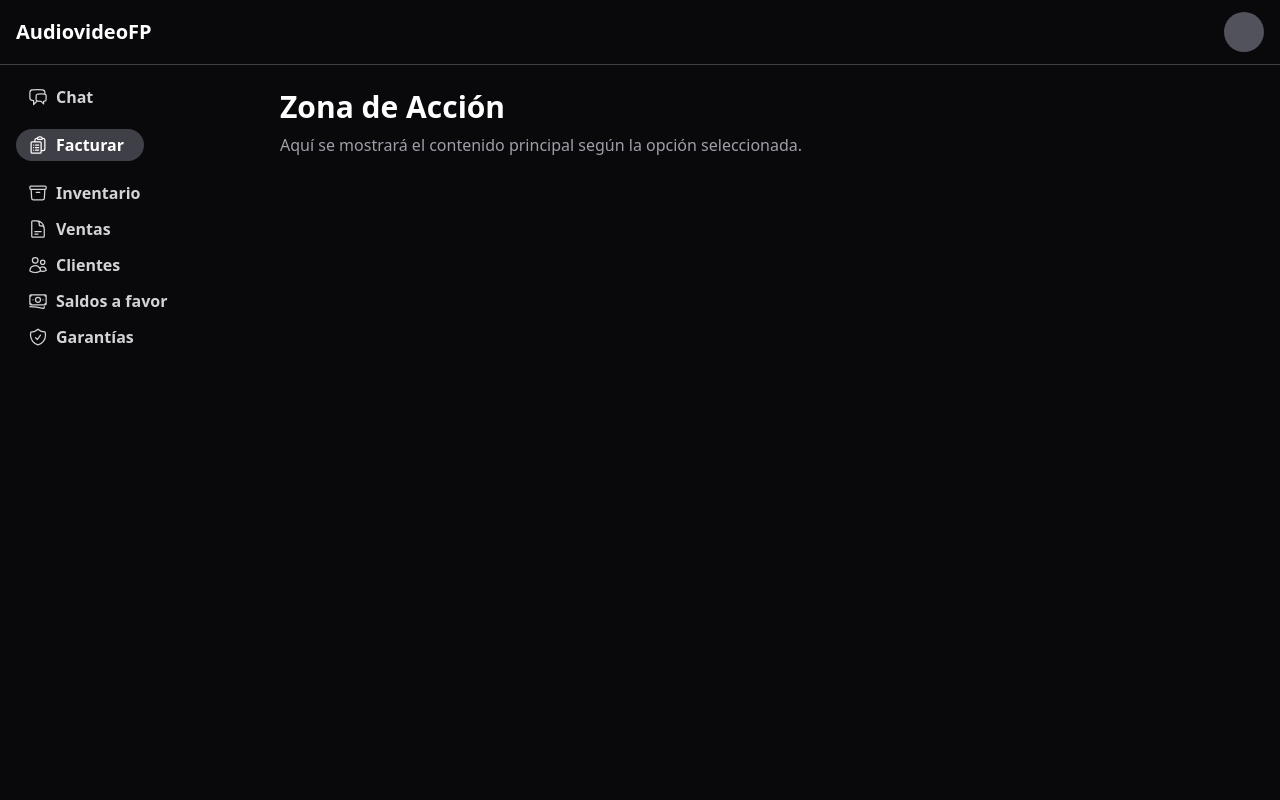
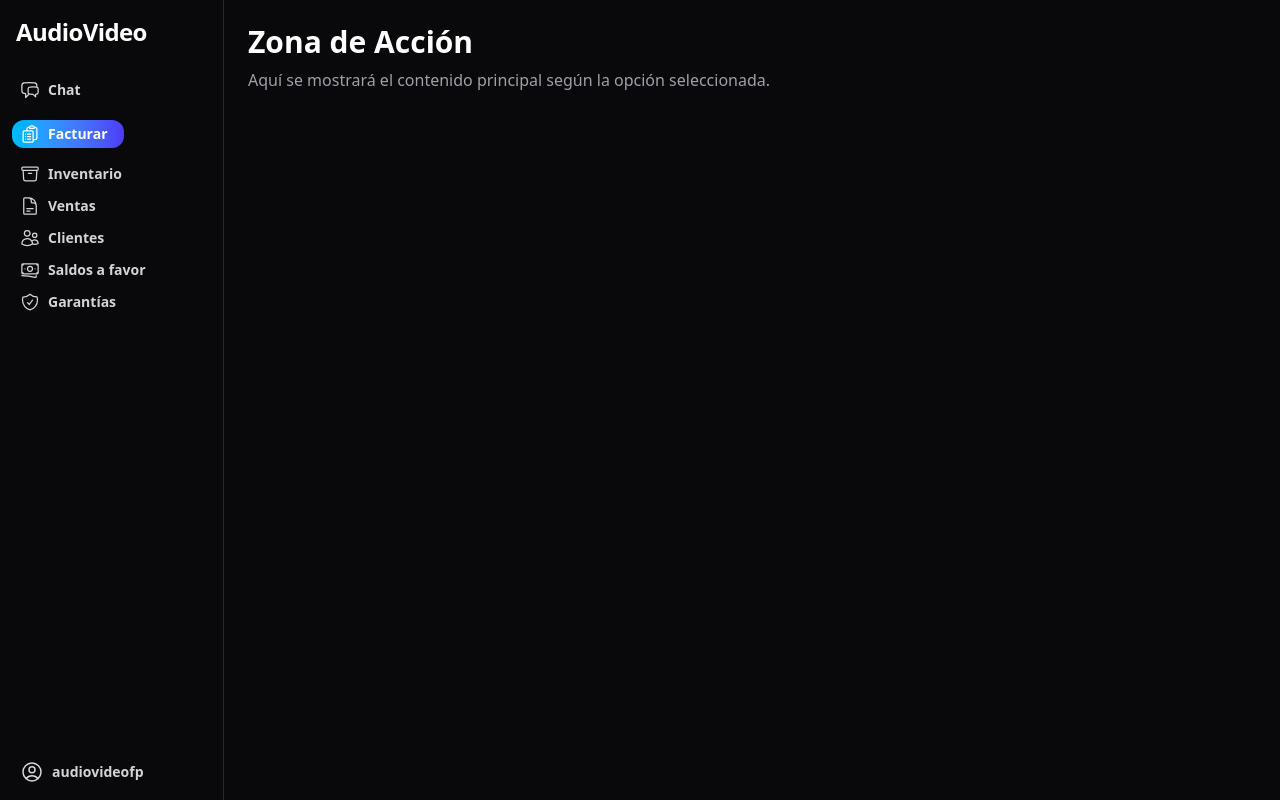
Before and after one commit to Sebasxs/smart-pos, a React (Vite) app in the folder client/: page / in a window 1280 px wide. Built offline with nearby package versions, Linux system fonts and the light colour scheme.

Commit message:
refactor(ui): remove topbar and integrate logo and user profile into sidebar

```diff
--- a/client/src/App.tsx
+++ b/client/src/App.tsx
@@ -1,15 +1,11 @@
 import { MainContent } from './components/layout/MainContent';
 import { Sidebar } from './components/layout/Sidebar';
-import { Topbar } from './components/layout/Topbar';
 
 function App() {
    return (
-      <div className="h-screen w-screen bg-zinc-900 flex flex-col text-zinc-200">
-         <Topbar />
-         <div className="flex flex-1 overflow-hidden">
-            <Sidebar />
-            <MainContent />
-         </div>
+      <div className="h-screen w-screen bg-zinc-900 flex text-zinc-200">
+         <Sidebar />
+         <MainContent />
       </div>
    );
 }
--- a/client/src/components/layout/Sidebar.tsx
+++ b/client/src/components/layout/Sidebar.tsx
@@ -7,6 +7,7 @@ import {
    HiOutlineDocumentText,
    HiOutlineBanknotes,
    HiOutlineShieldCheck,
+   HiOutlineUserCircle,
 } from 'react-icons/hi2';
 
 const menuItemsGroups = {
@@ -35,13 +36,17 @@ const MenuItem = ({ icon, name, isActive, onClick }: MenuItemProps) => (
       href="#"
       onClick={onClick}
       className={`
-      flex items-center gap-2 py-1 pl-3 pr-5 rounded-full font-semibold w-fit
-      transition-colors duration-150
-      ${isActive ? 'bg-zinc-700 text-white' : 'text-zinc-300 hover:bg-zinc-700 hover:text-white'}
+      flex items-center gap-2 py-1 pl-2 pr-4 rounded-full font-semibold w-fit text-sm
+      transition-colors duration-200
+      ${
+         isActive
+            ? 'bg-zinc-700 text-white relative p-1 rounded-xl bg-gradient-to-r from-sky-400 to-indigo-600'
+            : 'text-zinc-300 hover:bg-zinc-600 hover:text-white'
+      }
     `}
    >
       {icon}
-      <span>{name}</span>
+      <span className="truncate">{name}</span>
    </a>
 );
 
@@ -49,7 +54,18 @@ export const Sidebar = () => {
    const [activeItem, setActiveItem] = useState('Facturar');
 
    return (
-      <aside className="w-64 bg-zinc-950 text-white p-4 flex flex-col gap-y-4">
+      <aside className="w-56 bg-zinc-950 text-white px-3 flex flex-col gap-y-3 border-r border-zinc-800">
+         <div className="flex items-center px-1 py-4">
+            <a
+               href="https://audiovideofp.com"
+               target="_blank"
+               rel="noopener noreferrer"
+               className="text-white text-2xl font-extrabold tracking-tight block"
+            >
+               AudioVideo
+            </a>
+         </div>
+
          <nav className="flex flex-col gap-y-4">
             {menuItemsGroups.primary.map(item => (
                <MenuItem
@@ -70,6 +86,15 @@ export const Sidebar = () => {
                />
             ))}
          </nav>
+
+         <div className="mt-auto text-sm pb-3">
+            <MenuItem
+               icon={<HiOutlineUserCircle size={24} />}
+               name="audiovideofp"
+               isActive={false}
+               onClick={() => {}}
+            />
+         </div>
       </aside>
    );
 };
```
